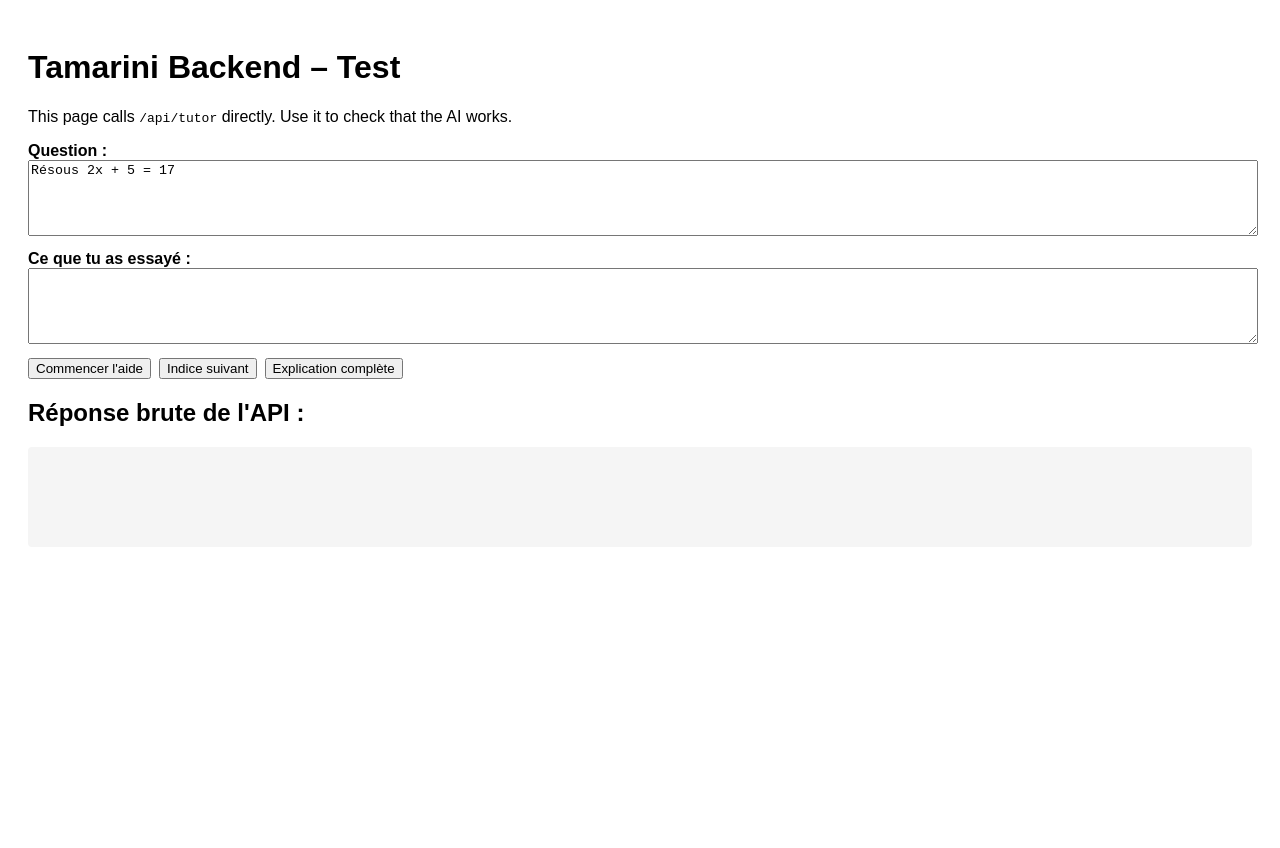
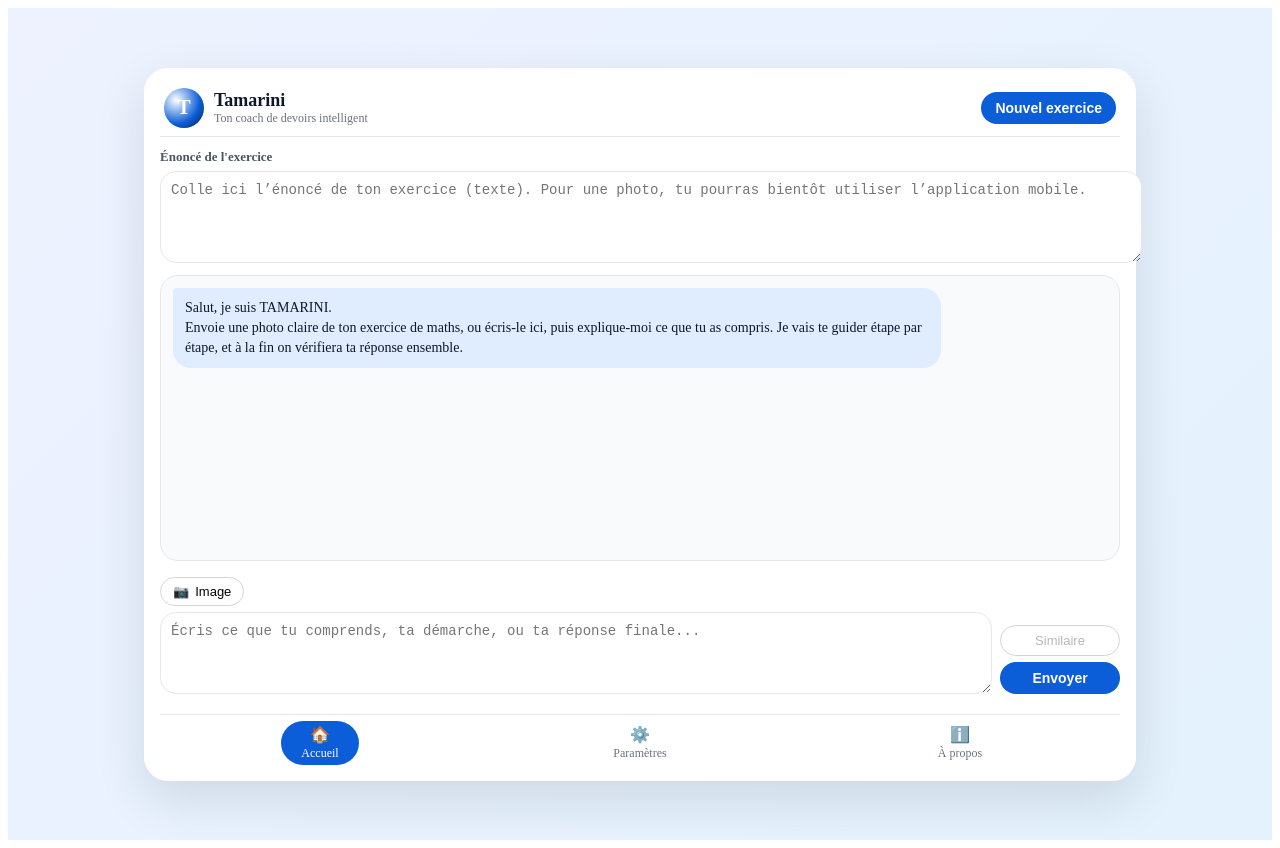
Before and after one commit to OMARMARCO23/TAMARINI-APP, a Next.js app: page / in a window 1280 px wide. Before the commit the page ends 800 px from the top, so only its background shows below. Built offline with nearby package versions, Linux system fonts and the light colour scheme.

Commit message:
Update index.js

```diff
--- a/pages/index.js
+++ b/pages/index.js
@@ -1,96 +1,443 @@
-import { useState } from "react";
+import { useEffect, useRef, useState } from "react";
+
+const INITIAL_MESSAGE =
+  "Salut, je suis TAMARINI.\nEnvoie une photo claire de ton exercice de maths, ou écris-le ici, puis explique-moi ce que tu as compris. Je vais te guider étape par étape, et à la fin on vérifiera ta réponse ensemble.";
 
 export default function HomePage() {
-  const [question, setQuestion] = useState("Résous 2x + 5 = 17");
-  const [attempt, setAttempt] = useState("");
-  const [stage, setStage] = useState("initial");
-  const [response, setResponse] = useState("");
+  const [exercise, setExercise] = useState("");
+  const [input, setInput] = useState("");
+  const [messages, setMessages] = useState([
+    { from: "tamarini", text: INITIAL_MESSAGE },
+  ]);
+  const [stage, setStage] = useState("initial"); // "initial" → "hint1" → "hint2"
   const [loading, setLoading] = useState(false);
+  const [error, setError] = useState("");
+
+  const chatEndRef = useRef(null);
+
+  // Auto‑scroll to latest message
+  useEffect(() => {
+    if (chatEndRef.current) {
+      chatEndRef.current.scrollIntoView({ behavior: "smooth" });
+    }
+  }, [messages]);
+
+  function resetConversation() {
+    setExercise("");
+    setInput("");
+    setStage("initial");
+    setError("");
+    setMessages([{ from: "tamarini", text: INITIAL_MESSAGE }]);
+  }
 
   async function callApi(selectedStage) {
+    // We always need an exercise statement
+    if (!exercise.trim()) {
+      setError("Ajoute d'abord l'énoncé de ton exercice en haut.");
+      return;
+    }
+
+    // For normal help, we expect the student to write something
+    if (!input.trim() && selectedStage !== "similar") {
+      setError("Écris ce que tu comprends, ta démarche, ou ta réponse avant d'envoyer.");
+      return;
+    }
+
+    setError("");
     setLoading(true);
-    setResponse("");
-    setStage(selectedStage);
+
+    const outgoingMessages = [...messages];
+
+    // For "Similaire", we don't add a new student bubble
+    if (selectedStage !== "similar" && input.trim()) {
+      outgoingMessages.push({ from: "student", text: input.trim() });
+    }
+
+    setMessages(outgoingMessages);
 
     try {
       const res = await fetch("/api/tutor", {
         method: "POST",
         headers: { "Content-Type": "application/json" },
         body: JSON.stringify({
-          question,
+          question: exercise,       // énoncé de l'exercice
           language: "French",
-          level: "college",
-          attempt,
-          stage: selectedStage
-        })
+          level: "college",         // à affiner plus tard
+          attempt: input.trim() || "",
+          stage: selectedStage,
+        }),
       });
 
       const data = await res.json();
-      setResponse(JSON.stringify(data, null, 2));
+
+      if (data.reply) {
+        setMessages((prev) => [
+          ...prev,
+          { from: "tamarini", text: data.reply },
+        ]);
+        setInput("");
+
+        // Faire avancer le niveau d'aide automatiquement
+        if (selectedStage === "initial") {
+          setStage("hint1");
+        } else if (selectedStage === "hint1") {
+          setStage("hint2");
+        }
+      } else if (data.error) {
+        setError("Erreur serveur : " + data.error);
+      } else {
+        setError("Réponse inconnue du serveur.");
+      }
     } catch (err) {
-      setResponse("Network error: " + String(err));
+      console.error("Network error:", err);
+      setError("Impossible de contacter le serveur. Vérifie ta connexion internet.");
     } finally {
       setLoading(false);
     }
   }
 
+  function handleSend() {
+    // Utilise le stage courant pour déterminer la profondeur des indices
+    callApi(stage);
+  }
+
+  function handleSimilar() {
+    // Demande un exercice similaire
+    callApi("similar");
+  }
+
+  function handleImageClick() {
+    alert("La fonctionnalité d'image arrivera bientôt dans l'application mobile.");
+  }
+
   return (
-    <main style={{ padding: 20, fontFamily: "sans-serif" }}>
-      <h1>Tamarini Backend – Test</h1>
+    <div style={styles.page}>
+      <div style={styles.shell}>
+        {/* Top bar */}
+        <header style={styles.topBar}>
+          <div style={styles.brand}>
+            <div style={styles.logoCircle}>T</div>
+            <div>
+              <div style={styles.appName}>Tamarini</div>
+              <div style={styles.appSubtitle}>Ton coach de devoirs intelligent</div>
+            </div>
+          </div>
+          <button style={styles.newExerciseBtn} onClick={resetConversation}>
+            Nouvel exercice
+          </button>
+        </header>
 
-      <p>
-        This page calls <code>/api/tutor</code> directly. Use it to check that
-        the AI works.
-      </p>
+        {/* Exercise input */}
+        <section style={styles.exerciseSection}>
+          <label style={styles.sectionLabel}>Énoncé de l'exercice</label>
+          <textarea
+            style={styles.exerciseInput}
+            placeholder="Colle ici l’énoncé de ton exercice (texte). Pour une photo, tu pourras bientôt utiliser l’application mobile."
+            value={exercise}
+            onChange={(e) => setExercise(e.target.value)}
+          />
+        </section>
 
-      <div style={{ marginBottom: 10 }}>
-        <label>
-          <strong>Question :</strong>
-        </label>
-        <br />
-        <textarea
-          style={{ width: "100%", height: 70 }}
-          value={question}
-          onChange={(e) => setQuestion(e.target.value)}
-        />
+        {/* Chat area */}
+        <section style={styles.chatSection}>
+          <div style={styles.chatWindow}>
+            {messages.map((m, index) => (
+              <div
+                key={index}
+                style={{
+                  ...styles.messageRow,
+                  justifyContent:
+                    m.from === "tamarini" ? "flex-start" : "flex-end",
+                }}
+              >
+                <div
+                  style={{
+                    ...styles.bubble,
+                    ...(m.from === "tamarini"
+                      ? styles.tamariniBubble
+                      : styles.studentBubble),
+                  }}
+                >
+                  {m.text.split("\n").map((line, i) => (
+                    <p key={i} style={styles.bubbleText}>
+                      {line}
+                    </p>
+                  ))}
+                </div>
+              </div>
+            ))}
+            <div ref={chatEndRef} />
+          </div>
+        </section>
+
+        {/* Bottom input & controls */}
+        <section style={styles.bottomPanel}>
+          <div style={styles.bottomTopRow}>
+            <button style={styles.imageBtn} onClick={handleImageClick}>
+              <span style={{ marginRight: 6 }}>📷</span> Image
+            </button>
+          </div>
+
+          <div style={styles.inputRow}>
+            <textarea
+              style={styles.inputBox}
+              placeholder="Écris ce que tu comprends, ta démarche, ou ta réponse finale..."
+              value={input}
+              onChange={(e) => setInput(e.target.value)}
+            />
+
+            <div style={styles.sendButtons}>
+              <button
+                style={styles.secondaryBtn}
+                onClick={handleSimilar}
+                disabled={loading || !exercise.trim()}
+              >
+                Similaire
+              </button>
+              <button
+                style={styles.primaryBtn}
+                onClick={handleSend}
+                disabled={loading}
+              >
+                {loading ? "Tamarini réfléchit..." : "Envoyer"}
+              </button>
+            </div>
+          </div>
+
+          {error && <div style={styles.errorText}>{error}</div>}
+        </section>
+
+        {/* Bottom nav (static for now) */}
+        <footer style={styles.bottomNav}>
+          <div style={{ ...styles.navItem, ...styles.navItemActive }}>
+            <span style={styles.navIcon}>🏠</span>
+            <span>Accueil</span>
+          </div>
+          <div style={styles.navItem}>
+            <span style={styles.navIcon}>⚙️</span>
+            <span>Paramètres</span>
+          </div>
+          <div style={styles.navItem}>
+            <span style={styles.navIcon}>ℹ️</span>
+            <span>À propos</span>
+          </div>
+        </footer>
       </div>
-
-      <div style={{ marginBottom: 10 }}>
-        <label>
-          <strong>Ce que tu as essayé :</strong>
-        </label>
-        <br />
-        <textarea
-          style={{ width: "100%", height: 70 }}
-          value={attempt}
-          onChange={(e) => setAttempt(e.target.value)}
-        />
-      </div>
-
-      <div style={{ marginBottom: 10 }}>
-        <button onClick={() => callApi("initial")}>Commencer l'aide</button>
-        <button onClick={() => callApi("hint1")} style={{ marginLeft: 8 }}>
-          Indice suivant
-        </button>
-        <button onClick={() => callApi("full")} style={{ marginLeft: 8 }}>
-          Explication complète
-        </button>
-      </div>
-
-      {loading && <p>Chargement...</p>}
-
-      <h2>Réponse brute de l'API :</h2>
-      <pre
-        style={{
-          background: "#f5f5f5",
-          padding: 10,
-          borderRadius: 4,
-          minHeight: 80,
-          whiteSpace: "pre-wrap"
-        }}
-      >
-{response}
-      </pre>
-    </main>
+    </div>
   );
 }
+
+const styles = {
+  page: {
+    minHeight: "100vh",
+    background: "linear-gradient(135deg, #eef2ff, #e3f2fd)",
+    display: "flex",
+    alignItems: "center",
+    justifyContent: "center",
+    padding: 16,
+  },
+  shell: {
+    width: "100%",
+    maxWidth: 960,
+    background: "#ffffff",
+    borderRadius: 24,
+    boxShadow: "0 18px 50px rgba(15, 23, 42, 0.12)",
+    display: "flex",
+    flexDirection: "column",
+    padding: 16,
+    gap: 12,
+  },
+  topBar: {
+    display: "flex",
+    justifyContent: "space-between",
+    alignItems: "center",
+    padding: "4px 4px 8px 4px",
+    borderBottom: "1px solid #e5e7eb",
+  },
+  brand: {
+    display: "flex",
+    alignItems: "center",
+    gap: 10,
+  },
+  logoCircle: {
+    width: 40,
+    height: 40,
+    borderRadius: "999px",
+    background:
+      "radial-gradient(circle at 30% 30%, #ffffff, #0b5ed7 60%, #051b4a)",
+    color: "#fff",
+    display: "flex",
+    alignItems: "center",
+    justifyContent: "center",
+    fontWeight: 700,
+    fontSize: 20,
+  },
+  appName: {
+    fontSize: 18,
+    fontWeight: 700,
+    color: "#0f172a",
+  },
+  appSubtitle: {
+    fontSize: 12,
+    color: "#6b7280",
+  },
+  newExerciseBtn: {
+    padding: "8px 14px",
+    borderRadius: 999,
+    border: "none",
+    background: "#0b5ed7",
+    color: "#fff",
+    fontWeight: 600,
+    cursor: "pointer",
+    fontSize: 14,
+  },
+  exerciseSection: {
+    display: "flex",
+    flexDirection: "column",
+    gap: 6,
+  },
+  sectionLabel: {
+    fontSize: 13,
+    fontWeight: 600,
+    color: "#4b5563",
+  },
+  exerciseInput: {
+    width: "100%",
+    minHeight: 70,
+    borderRadius: 16,
+    border: "1px solid #e5e7eb",
+    padding: 10,
+    fontSize: 14,
+    resize: "vertical",
+    outline: "none",
+  },
+  chatSection: {
+    flex: 1,
+    minHeight: 220,
+    borderRadius: 18,
+    border: "1px solid #e5e7eb",
+    background: "#f9fafb",
+    padding: 12,
+    overflow: "hidden",
+  },
+  chatWindow: {
+    height: 260,
+    overflowY: "auto",
+    paddingRight: 4,
+  },
+  messageRow: {
+    display: "flex",
+    marginBottom: 8,
+  },
+  bubble: {
+    maxWidth: "80%",
+    borderRadius: 18,
+    padding: "10px 12px",
+    fontSize: 14,
+    lineHeight: 1.45,
+    whiteSpace: "pre-wrap",
+  },
+  tamariniBubble: {
+    background: "#e0ecff",
+    color: "#0f172a",
+    borderTopLeftRadius: 4,
+  },
+  studentBubble: {
+    background: "#0b5ed7",
+    color: "#ffffff",
+    borderTopRightRadius: 4,
+  },
+  bubbleText: {
+    margin: 0,
+  },
+  bottomPanel: {
+    display: "flex",
+    flexDirection: "column",
+    gap: 6,
+    paddingTop: 4,
+  },
+  bottomTopRow: {
+    display: "flex",
+    justifyContent: "flex-start",
+  },
+  imageBtn: {
+    borderRadius: 999,
+    border: "1px solid #d1d5db",
+    padding: "6px 12px",
+    background: "#ffffff",
+    cursor: "pointer",
+    fontSize: 13,
+    display: "flex",
+    alignItems: "center",
+  },
+  inputRow: {
+    display: "flex",
+    gap: 8,
+    alignItems: "flex-end",
+  },
+  inputBox: {
+    flex: 1,
+    minHeight: 60,
+    maxHeight: 120,
+    borderRadius: 16,
+    border: "1px solid #e5e7eb",
+    padding: 10,
+    fontSize: 14,
+    resize: "vertical",
+    outline: "none",
+  },
+  sendButtons: {
+    display: "flex",
+    flexDirection: "column",
+    gap: 6,
+    minWidth: 120,
+  },
+  secondaryBtn: {
+    padding: "7px 10px",
+    borderRadius: 999,
+    border: "1px solid #d1d5db",
+    background: "#ffffff",
+    fontSize: 13,
+    cursor: "pointer",
+  },
+  primaryBtn: {
+    padding: "8px 10px",
+    borderRadius: 999,
+    border: "none",
+    background: "#0b5ed7",
+    color: "#ffffff",
+    fontSize: 14,
+    fontWeight: 600,
+    cursor: "pointer",
+  },
+  errorText: {
+    marginTop: 4,
+    color: "#b91c1c",
+    fontSize: 12,
+  },
+  bottomNav: {
+    marginTop: 8,
+    borderTop: "1px solid #e5e7eb",
+    paddingTop: 6,
+    display: "flex",
+    justifyContent: "space-around",
+    fontSize: 12,
+  },
+  navItem: {
+    display: "flex",
+    flexDirection: "column",
+    alignItems: "center",
+    color: "#6b7280",
+    padding: 4,
+    borderRadius: 999,
+    minWidth: 70,
+  },
+  navItemActive: {
+    background: "#0b5ed7",
+    color: "#ffffff",
+  },
+  navIcon: {
+    fontSize: 16,
+    marginBottom: 2,
+  },
+};
```
